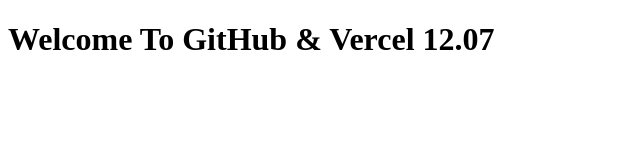
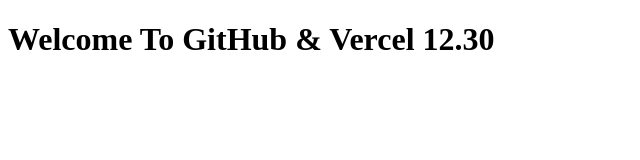
Before and after one commit to Ramala27/HTML.Deploy94, a plain HTML site: page index.html in a window 1280 px wide. Shown: the full height of the page, 0-640 px from the left. Drawn offline with Linux system fonts and the light colour scheme.

Commit message:
Update index.html time

```diff
--- a/index.html
+++ b/index.html
@@ -2,10 +2,10 @@
 <html>
 <head>
 
-    <title>GITHUB</title>
+    <title>GITHUB </title>
 </head>
 <body>
-    <h1>Welcome To GitHub & Vercel 12.07</h1>
+    <h1>Welcome To GitHub & Vercel 12.30</h1>
 
 </body>
 </html>
```
